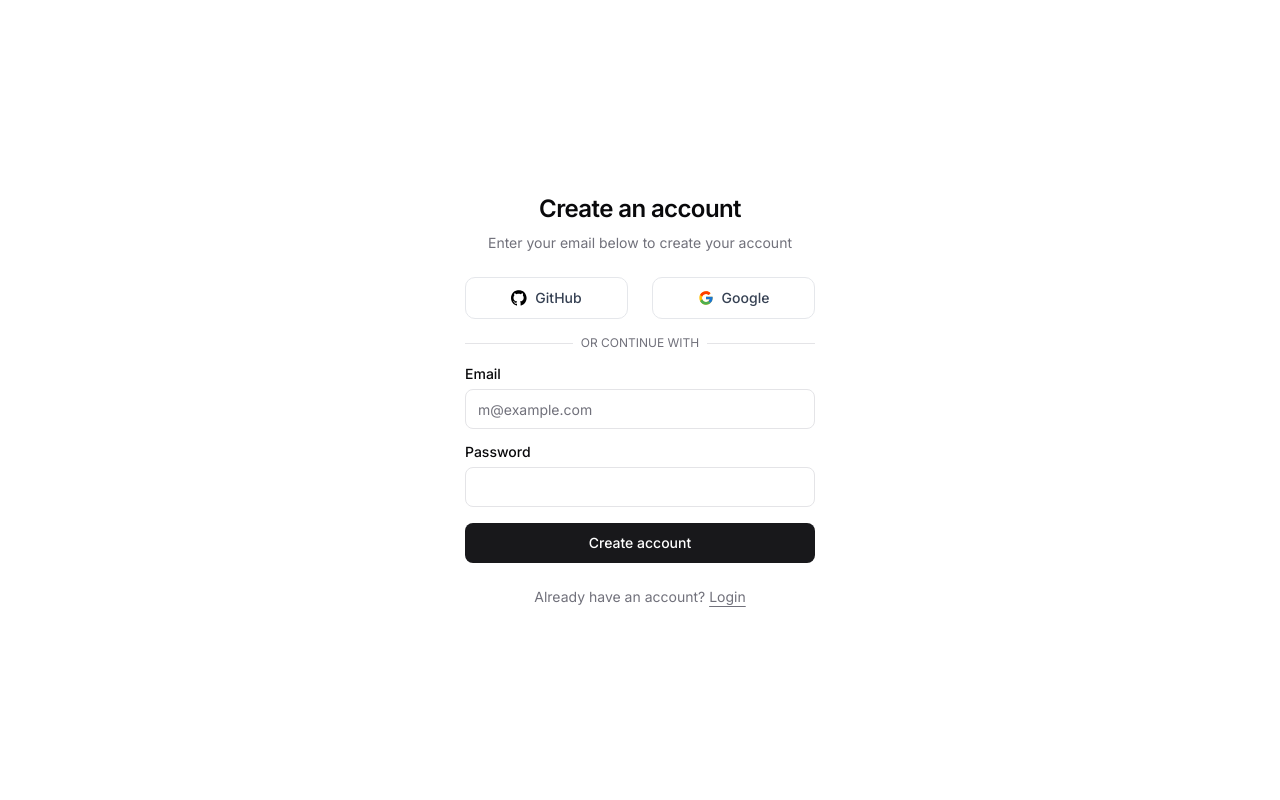
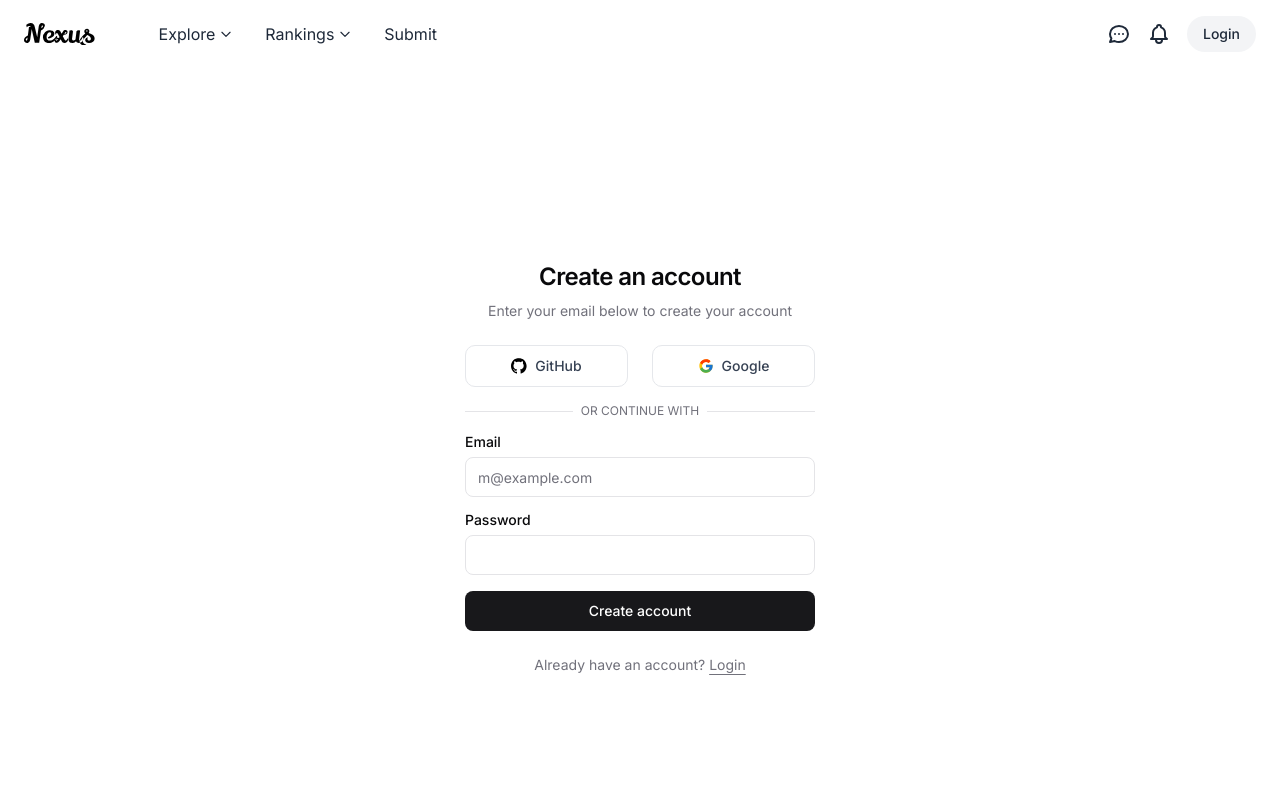
Before and after one commit to JiuRanYa/ai-site, a Next.js app: page /en/login in a window 1280 px wide. Shown: the top 800 px of the page. Built offline with nearby package versions, Linux system fonts and the light colour scheme.

Commit message:
feat: integrate Header and Footer components into RootLayout, create AuthLayout and LoginPage for authentication flow

```diff
--- /dev/null
+++ b/app/[locale]/(auth)/layout.tsx
@@ -0,0 +1,13 @@
+export default function AuthLayout({
+  children,
+}: {
+  children: React.ReactNode
+}) {
+  return (
+   <div className="flex flex-col min-h-screen">
+    <main className="flex-grow">
+     {children}
+    </main>
+   </div>
+  )
+}
--- a/app/[locale]/(home)/_components/Header.tsx
+++ b/app/[locale]/(home)/_components/Header.tsx
@@ -209,12 +209,12 @@
       <Icons.LanguageIcon />
      </button> */}
 
-     {/* <Link
+     <Link
       href="/login"
       className="bg-gray-100 hover:bg-gray-200 px-4 py-2 rounded-full text-gray-800 font-medium text-sm"
      >
       {t('login')}
-     </Link> */}
+     </Link>
     </div>
    </div>
    <Chat isOpen={isChatOpen} onClose={() => setIsChatOpen(false)} />
--- a/app/[locale]/layout.tsx
+++ b/app/[locale]/layout.tsx
@@ -5,6 +5,8 @@
 import {NextIntlClientProvider, hasLocale} from 'next-intl'
 import Providers from './providers'
 import Script from 'next/script'
+import Header from '@/app/[locale]/(home)/_components/Header'
+import Footer from '@/app/[locale]/(home)/_components/Footer'
 
 const inter = Inter({ subsets: ['latin'] })
 
@@ -111,9 +113,11 @@
     <Providers>
      <NextIntlClientProvider>
       <div className="flex flex-col min-h-screen">
+       <Header />
        <main className="flex-grow">
         {children}
        </main>
+       <Footer />
       </div>
      </NextIntlClientProvider>
     </Providers>
--- a/app/[locale]/page.tsx
+++ b/app/[locale]/page.tsx
@@ -1,13 +1,9 @@
 import Hero from '@/app/[locale]/(home)/_components/Hero'
-import Header from '@/app/[locale]/(home)/_components/Header'
-import Footer from '@/app/[locale]/(home)/_components/Footer'
 
 export default function Home() {
  return (
   <main className="flex flex-col min-h-screen bg-gradient-to-b from-white to-gray-50">
-   <Header />
    <Hero />
-   <Footer />
   </main>
  )
 }
```
Also changed, not shown: app/[locale]/(auth)/login/page.tsx (renamed from app/[locale]/login/page.tsx).
